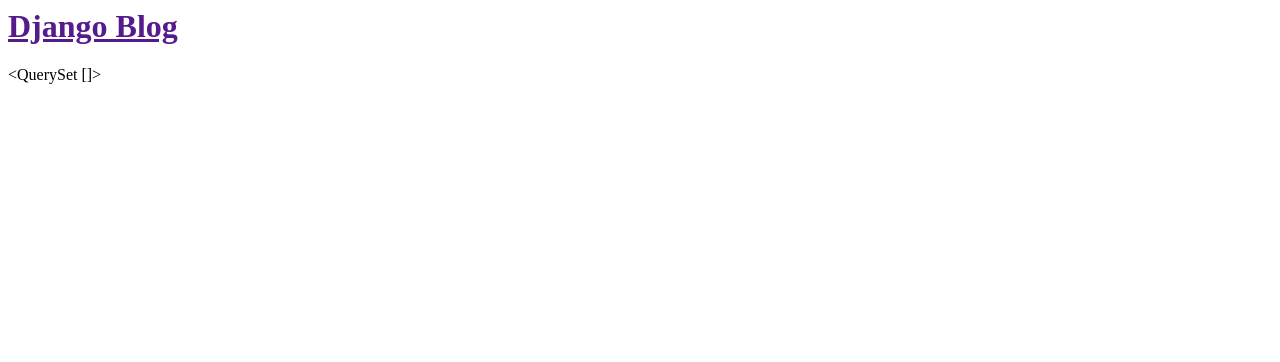
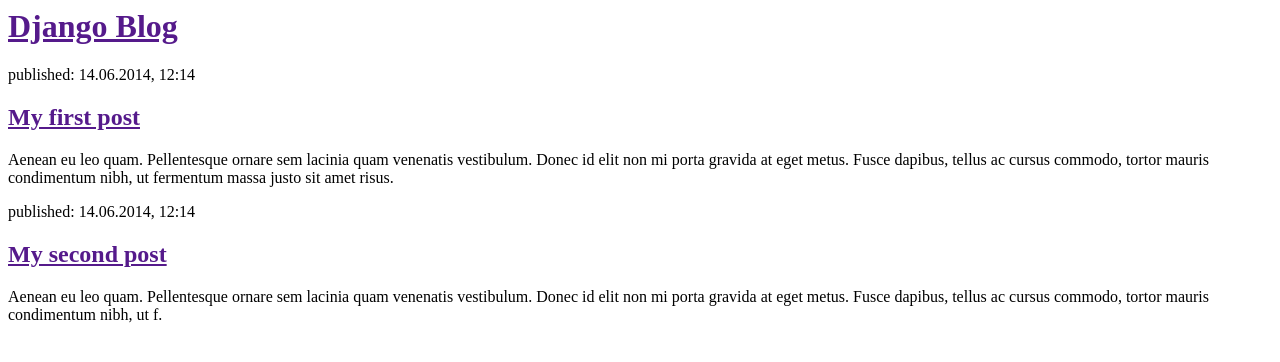
Before and after one commit to MarinaPPP/my-first-blog, a Django app: page / in a window 1280 px wide. Shown: the top 362 px of the page. Run offline with Django 3.2, Linux system fonts and the light colour scheme; data that the repository does not hold is empty.

Commit message:
Mod 09.08.13:54

```diff
--- a/blog/templates/blog/post_list.html
+++ b/blog/templates/blog/post_list.html
@@ -1,6 +1,6 @@
-<html>
+ <html>
         <head>
-            <title>My first blog</title>
+            <title>My blog</title>
         </head>
         <body>
             <div>
@@ -8,7 +8,15 @@
             </div>
 
             <div>
-                {{posts}}
+                <p>published: 14.06.2014, 12:14</p>
+                <h2><a href="">My first post</a></h2>
+                <p>Aenean eu leo quam. Pellentesque ornare sem lacinia quam venenatis vestibulum. Donec id elit non mi porta gravida at eget metus. Fusce dapibus, tellus ac cursus commodo, tortor mauris condimentum nibh, ut fermentum massa justo sit amet risus.</p>
+            </div>
+
+            <div>
+                <p>published: 14.06.2014, 12:14</p>
+                <h2><a href="">My second post</a></h2>
+                <p>Aenean eu leo quam. Pellentesque ornare sem lacinia quam venenatis vestibulum. Donec id elit non mi porta gravida at eget metus. Fusce dapibus, tellus ac cursus commodo, tortor mauris condimentum nibh, ut f.</p>
             </div>
         </body>
 </html>
```
Also changed, not shown: blog/admin.py (line endings or trailing spaces), blog/urls.py (line endings or trailing spaces), mysite/urls.py (line endings or trailing spaces).
